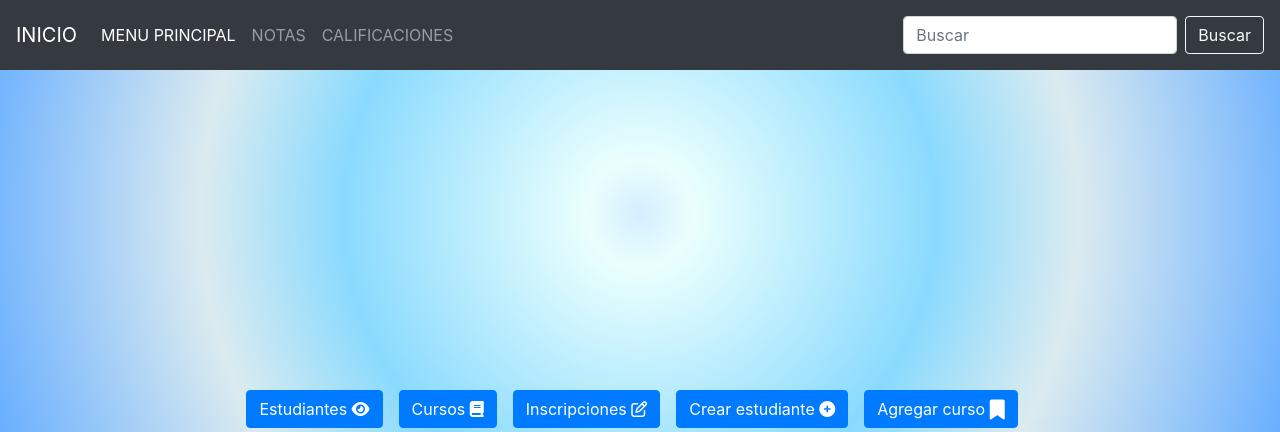
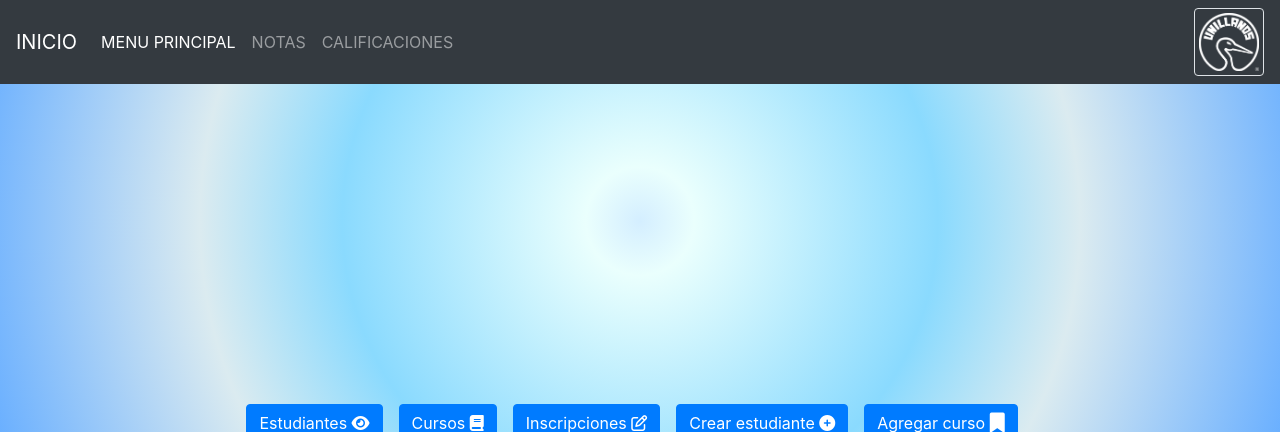
Before and after one commit to Hankot91/proyecto_notas_parcial, a PHP site: page /index.php in a window 1280 px wide. Shown: the top 432 px of the page. Run offline with PHP 8.4, Linux system fonts and the light colour scheme.

Commit message:
pequeñas mejoras

```diff
--- a/index.php
+++ b/index.php
@@ -8,6 +8,7 @@
   <link rel="stylesheet" href="https://cdnjs.cloudflare.com/ajax/libs/font-awesome/6.4.0/css/all.min.css">
   <link rel="stylesheet" href="views/css/stylesIndex.css">
   <link rel="stylesheet" href="https://maxcdn.bootstrapcdn.com/bootstrap/4.5.2/css/bootstrap.min.css">
+  <link rel="icon" type="image/x-icon" href="views/img/favicon.svg">
 
   <title>SIAU 2.0</title>
 </head>
--- a/views/calificaciones_view.php
+++ b/views/calificaciones_view.php
@@ -14,6 +14,7 @@ $getRegister = isset($_GET['register']);
 <head>
     <meta charset="UTF-8">
     <meta name="viewport" content="width=device-width, initial-scale=1.0">
+    <link rel="icon" type="image/x-icon" href="img/favicon.svg">
     <link rel="stylesheet" href="css/bootstrap.min.css">
     <link rel="stylesheet" href="https://cdnjs.cloudflare.com/ajax/libs/font-awesome/6.4.0/css/all.min.css">
     <link rel="stylesheet" href="css/stylesIndex.css">
--- a/views/css/stylesIndex.css
+++ b/views/css/stylesIndex.css
@@ -109,3 +109,12 @@ input.editable-input.form-control-sm.rounded.input_cal {
   align-items: baseline;
   flex-wrap: wrap;
 }
+
+img.img-fluid.img-thumbnail {
+  background-color: #343a40;
+}
+
+.container_logo{
+  display: flex;
+  max-width: 6%;
+}
--- a/views/cursos_view.php
+++ b/views/cursos_view.php
@@ -12,6 +12,7 @@ $getRegister = isset($_GET['register']);
 <head>
     <meta charset="UTF-8">
     <meta name="viewport" content="width=device-width, initial-scale=1.0">
+    <link rel="icon" type="image/x-icon" href="img/favicon.svg">
     <link rel="stylesheet" href="css/bootstrap.min.css">
     <link rel="stylesheet" href="https://cdnjs.cloudflare.com/ajax/libs/font-awesome/6.4.0/css/all.min.css">
     <link rel="stylesheet" href="css/stylesIndex.css">
--- a/views/estudiantes_view.php
+++ b/views/estudiantes_view.php
@@ -16,6 +16,7 @@ $getRegister = isset($_GET['register']);
 <head>
     <meta charset="UTF-8">
     <meta name="viewport" content="width=device-width, initial-scale=1.0">
+    <link rel="icon" type="image/x-icon" href="img/favicon.svg">
     <link rel="stylesheet" href="css/bootstrap.min.css">
     <link rel="stylesheet" href="https://cdnjs.cloudflare.com/ajax/libs/font-awesome/6.4.0/css/all.min.css">
     <link rel="stylesheet" href="css/stylesIndex.css">
--- a/views/header.php
+++ b/views/header.php
@@ -16,8 +16,9 @@
                     <a class="nav-link" href="/views/calificaciones_view.php">CALIFICACIONES</a>
                 </li>
             </ul>
-            <form class="form-inline my-2">
-                <input class="form-control mr-sm-2" type="search" placeholder="Buscar" aria-label="Search">
-                <button class="btn btn-outline-light my-2 my-sm-0" type="submit">Buscar</button>
-            </form>
+            <div class="container_logo">
+                <img src="/views/img/logo.png" class="img-fluid img-thumbnail" alt="Logo">
+            </div>
+
+
         </div>
--- a/views/inscripciones_view.php
+++ b/views/inscripciones_view.php
@@ -15,6 +15,7 @@ $getRegister = isset($_GET['register']);
 <head>
     <meta charset="UTF-8">
     <meta name="viewport" content="width=device-width, initial-scale=1.0">
+    <link rel="icon" type="image/x-icon" href="img/favicon.svg">
     <link rel="stylesheet" href="css/bootstrap.min.css">
     <link rel="stylesheet" href="https://cdnjs.cloudflare.com/ajax/libs/font-awesome/6.4.0/css/all.min.css">
     <link rel="stylesheet" href="css/stylesIndex.css">
--- a/views/notas_view.php
+++ b/views/notas_view.php
@@ -14,6 +14,7 @@ $getRegister = isset($_GET['register']);
 <head>
     <meta charset="UTF-8">
     <meta name="viewport" content="width=device-width, initial-scale=1.0">
+    <link rel="icon" type="image/x-icon" href="img/favicon.svg">
     <link rel="stylesheet" href="css/bootstrap.min.css">
     <link rel="stylesheet" href="https://cdnjs.cloudflare.com/ajax/libs/font-awesome/6.4.0/css/all.min.css">
     <link rel="stylesheet" href="css/stylesIndex.css">
```
Also changed, not shown: dates/calificaciones.csv (+11 -11 lines), views/img/favicon.svg (added), views/img/logo.png (added).
